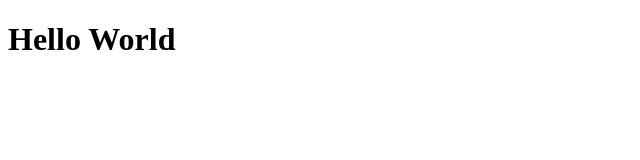
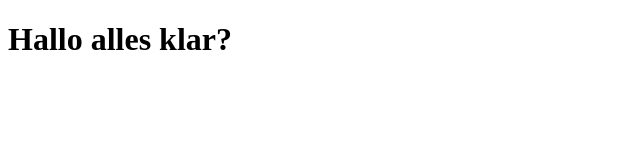
Before and after one commit to drublic/my-beautiful-project, a plain HTML site: page index.html in a window 1280 px wide. Shown: the whole page, without its empty margins (0-640 px from the left). Drawn offline with Linux system fonts and the light colour scheme.

Commit message:
Add right salutation

```diff
--- a/index.html
+++ b/index.html
@@ -6,6 +6,6 @@
     <title>Document</title>
   </head>
   <body>
-    <h1>Hello World</h1>
+    <h1>Hallo alles klar?</h1>
   </body>
 </html>
```
